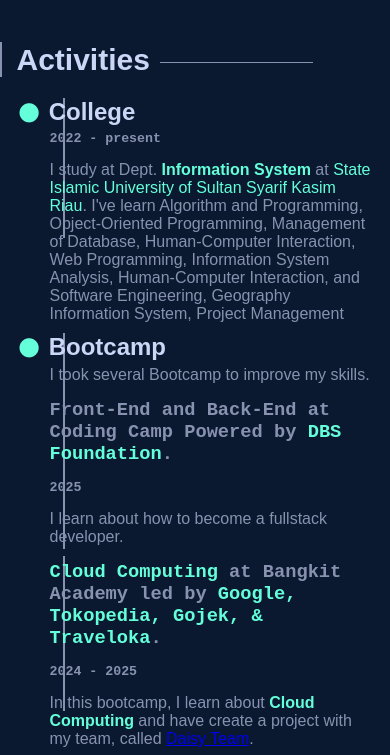
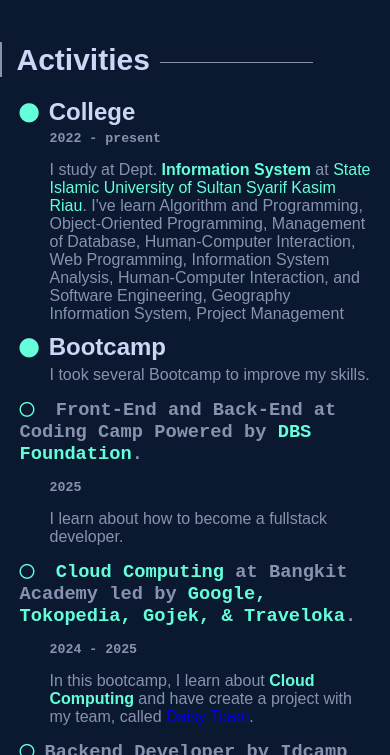
Before and after one commit to hpdrr/v2porfolio, a plain HTML site: page index.html in a window 390 px wide. Shown: the part 1300-2055 px from the top of the page. Drawn offline with Linux system fonts and the light colour scheme.

Commit message:
[activities] Fixed bullet points

```diff
--- a/style/style.css
+++ b/style/style.css
@@ -448,11 +448,24 @@
   font-size: 0.8em;
 }
 
+h3.year::before {
+  font-family: "Font Awesome 6 Free";
+  content: "\f111"; /* Unicode for fa-circle */
+  font-weight: 400; /* For solid icons */
+  color: var(--primary);
+  margin-right: 10px;
+  font-size: 0.8em;
+}
+
+h3.year {
+  padding-left: 0;
+}
+
 .act:first-child {
   margin-top: 20px;
 }
 
-.act.first::before {
+/* .act.first::before {
   content: "";
   position: absolute;
   display: block;
@@ -474,7 +487,7 @@
   margin-left: 20px;
   background-color: var(--feature);
   z-index: -1;
-}
+} */
 /* =================================== ACTIVITiES END ===================================*/
 /* =================================== PROJECTS START ===================================*/
 
--- /dev/null
+++ b/style/timeline-fixes.css
@@ -0,0 +1,98 @@
+/* Add these styles to improve the timeline visualization */
+
+.activities-container {
+  position: relative;
+}
+
+/* Make the bullets and timeline line container relative */
+.act {
+  position: relative;
+  padding-left: 35px; /* Increased padding to give more space for timeline */
+}
+
+/* Style for main bullet points */
+.activities-container .bullet::before {
+  font-family: "Font Awesome 6 Free";
+  content: "\f111"; /* Unicode for fa-circle */
+  font-weight: 900; /* For solid icons */
+  color: var(--primary);
+  margin-right: 10px;
+  font-size: 0.8em;
+  position: absolute;
+  left: 11px; /* Aligned with vertical line */
+}
+
+/* Timeline vertical line */
+.act.first::before,
+.act.second::before {
+  content: "";
+  position: absolute;
+  display: block;
+  width: 2px;
+  background-color: var(--feature);
+  z-index: -1;
+  left: 14px; /* Center aligned with bullet point center */
+  top: 25px; /* Start below the bullet */
+}
+
+/* Specific heights for different sections */
+.act.first::before {
+  height: 160px; /* Adjusted to ensure continuity */
+}
+
+.act.second::before {
+  height: 155px;
+}
+
+/* Style for sub-bullet points */
+h3.year:before {
+  font-family: "Font Awesome 6 Free";
+  content: "\f111"; /* Unicode for fa-circle */
+  font-weight: 400; /* Lighter weight for sub-bullets */
+  color: var(--primary);
+  font-size: 0.6em;
+  position: absolute;
+  left: 13px; /* Aligned with the vertical line */
+  z-index: 1;
+}
+
+/* Year and description padding */
+.year,
+.description {
+  padding: 5px 0 10px 10px; /* Reduced padding for better text alignment */
+}
+
+/* Responsive adjustments */
+@media screen and (max-width: 970px) {
+  .act.first::before,
+  .act.second::before {
+    left: 14px; /* Keep consistent alignment */
+  }
+
+  .activities-container .bullet::before {
+    left: 11px;
+  }
+
+  h3.year:before {
+    left: 13px;
+  }
+}
+
+@media screen and (max-width: 576px) {
+  .act {
+    padding-left: 30px; /* Keep reasonable padding on small screens */
+  }
+
+  .act.first::before,
+  .act.second::before {
+    left: 14px; /* Keep consistent alignment */
+  }
+
+  .activities-container .bullet::before {
+    left: 11px;
+  }
+
+  h3.year:before {
+    left: 13px;
+  }
+}
```
